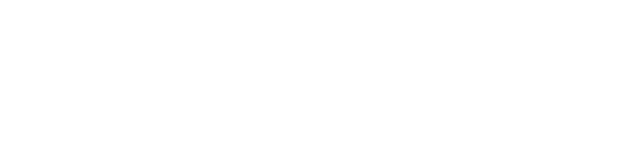
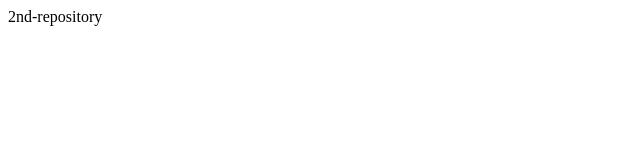
Before and after one commit to green-fox-academy/git-lesson-repository, a plain HTML site: page index.html in a window 1280 px wide. Shown: the whole page, without its empty margins (0-640 px from the left). Drawn offline with Linux system fonts and the light colour scheme.

Commit message:
Update index.html

```diff
--- a/index.html
+++ b/index.html
@@ -8,3 +8,4 @@
 
     </body>
 </html>
+2nd-repository
```
